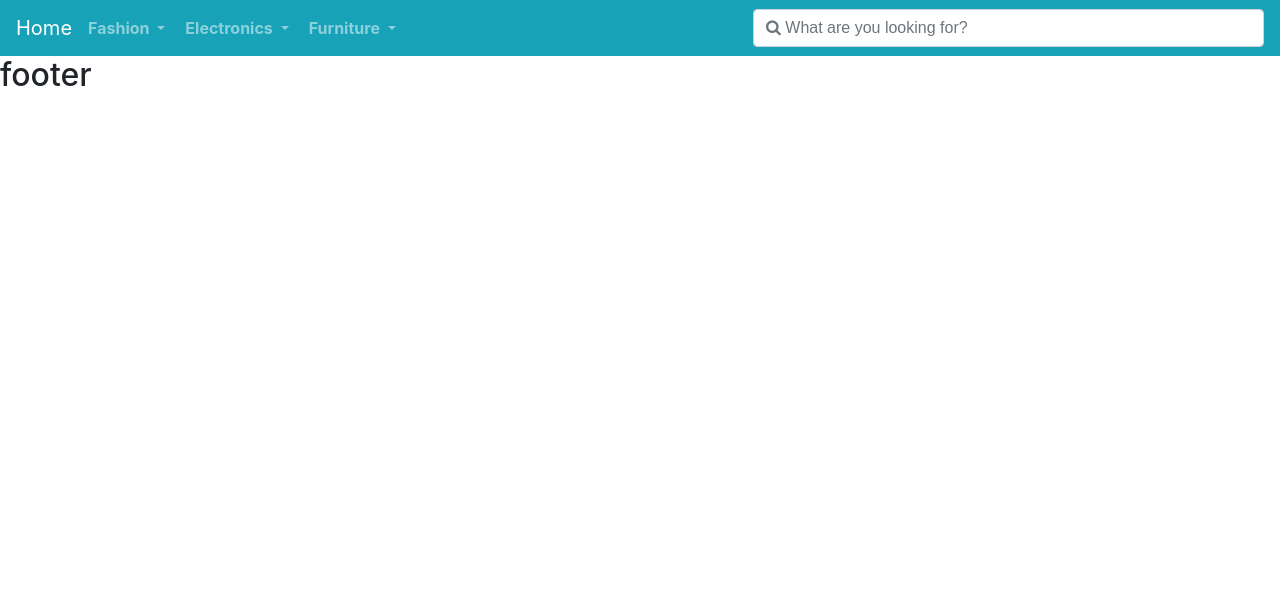
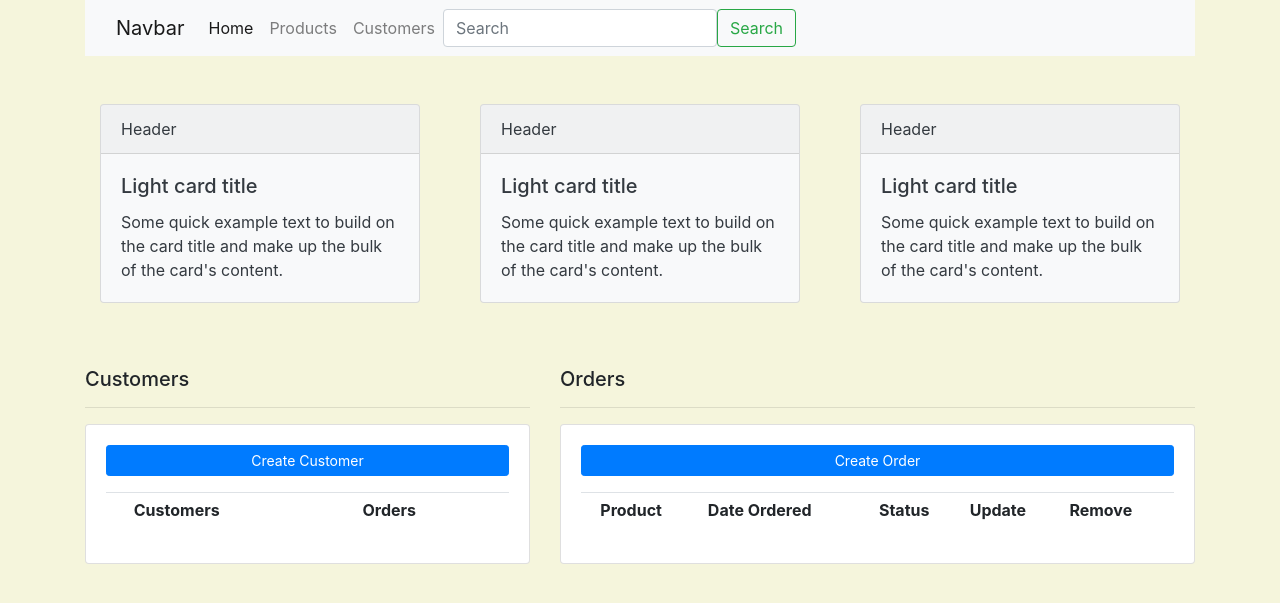
Before and after one commit to Sange-Sherpa/My_Ecommerce, a Django app: page / in a window 1280 px wide. Shown: the top 603 px of the page. Run offline with Django 4.2, Linux system fonts and the light colour scheme; lists and menus that the app fills with data are empty; some libraries are stand-ins or nearby versions.

Commit message:
UI partly built

```diff
--- a/accounts/urls.py
+++ b/accounts/urls.py
@@ -3,4 +3,6 @@ from .views import *
 
 urlpatterns = [
     path('', home, name='home'),
+    path('products/', products, name='products'),
+    path('customer/', customer, name='customer'),
 ]
--- a/accounts/views.py
+++ b/accounts/views.py
@@ -3,3 +3,11 @@ from django.shortcuts import render
 # Create your views here.
 def home(request):
     return render(request, 'home.html')
+
+
+def products(request):
+    return render(request, 'products.html')
+
+
+def customer(request):
+    return render(request, 'customer.html')
--- a/static/css/style.css
+++ b/static/css/main.css
@@ -3,3 +3,7 @@
     padding: 0;
     box-sizing: border-box;
 }
+
+body {
+    background-color: beige;
+}
--- /dev/null
+++ b/templates/assets/navbar.html
@@ -0,0 +1,46 @@
+<!DOCTYPE html>
+<html lang="en">
+
+<head>
+  <meta charset="UTF-8">
+  <meta http-equiv="X-UA-Compatible" content="IE=edge">
+  <meta name="viewport" content="width=device-width, initial-scale=1.0">
+
+  <title>Document</title>
+</head>
+
+<body>
+  <!--Navigation Var-->
+  <nav class="navbar navbar-expand-lg navbar-light bg-light">
+    <div class="container-fluid">
+      <a class="navbar-brand" href="{% url 'home' %}">Navbar</a>
+      <button class="navbar-toggler" type="button" data-bs-toggle="collapse" data-bs-target="#navbarSupportedContent"
+        aria-controls="navbarSupportedContent" aria-expanded="false" aria-label="Toggle navigation">
+        <span class="navbar-toggler-icon"></span>
+      </button>
+      <div class="collapse navbar-collapse" id="navbarSupportedContent">
+
+        <ul class="navbar-nav me-auto mb-2 mb-lg-0">
+          <li class="nav-item">
+            <a class="nav-link active" aria-current="page" href="{% url 'home' %}">Home</a>
+          </li>
+
+          <li class="nav-item">
+            <a class="nav-link" href="{% url 'products' %}">Products</a>
+          </li>
+
+          <li class="nav-item">
+            <a class="nav-link" href="{% url 'customer' %}">Customers</a>
+          </li>
+
+        </ul>
+        <form class="d-flex">
+          <input class="form-control me-2" type="search" placeholder="Search" aria-label="Search">
+          <button class="btn btn-outline-success" type="submit">Search</button>
+        </form>
+      </div>
+    </div>
+  </nav>
+</body>
+
+</html>
--- /dev/null
+++ b/templates/assets/status.html
@@ -0,0 +1,34 @@
+<!DOCTYPE html>
+<html lang="en">
+<head>
+    <meta charset="UTF-8">
+    <meta http-equiv="X-UA-Compatible" content="IE=edge">
+    <meta name="viewport" content="width=device-width, initial-scale=1.0">
+    <title>Document</title>
+</head>
+<body>
+    <div class="row d-flex justify-content-around">
+        <div class="card text-dark bg-light mb-3 mt-5" style="max-width: 20rem;">
+            <div class="card-header">Header</div>
+            <div class="card-body">
+              <h5 class="card-title">Light card title</h5>
+              <p class="card-text">Some quick example text to build on the card title and make up the bulk of the card's content.</p>
+            </div>
+        </div>
+        <div class="card text-dark bg-light mb-3 mt-5" style="max-width: 20rem;">
+            <div class="card-header">Header</div>
+            <div class="card-body">
+              <h5 class="card-title">Light card title</h5>
+              <p class="card-text">Some quick example text to build on the card title and make up the bulk of the card's content.</p>
+            </div>
+        </div>
+        <div class="card text-dark bg-light mb-3 mt-5" style="max-width: 20rem;">
+            <div class="card-header">Header</div>
+            <div class="card-body">
+              <h5 class="card-title">Light card title</h5>
+              <p class="card-text">Some quick example text to build on the card title and make up the bulk of the card's content.</p>
+            </div>
+        </div>
+    </div>
+</body>
+</html>
--- /dev/null
+++ b/templates/base.html
@@ -0,0 +1,34 @@
+<!DOCTYPE html>
+{% load static %}
+<html lang="en">
+<head>
+    <meta charset="UTF-8">
+    <meta http-equiv="X-UA-Compatible" content="IE=edge">
+    <meta name="viewport" content="width=device-width, initial-scale=1.0">
+
+    {% block styles %}
+        <link rel="stylesheet" href="https://stackpath.bootstrapcdn.com/bootstrap/4.3.1/css/bootstrap.min.css">
+        <link rel="stylesheet" href="https://cdnjs.cloudflare.com/ajax/libs/font-awesome/4.0.3/css/font-awesome.css">
+        <link rel="stylesheet" href="{% static 'css/main.css' %}">
+    {% endblock styles %}
+
+    <title>Document</title>
+
+    <style>
+
+    </style>
+</head>
+<body>
+    <div class="container">
+        {% include 'assets/navbar.html' %}
+
+        {% block content %}
+        {% endblock content %}
+    </div>
+
+    {% block scripts %}
+        <script src="https://cdnjs.cloudflare.com/ajax/libs/jquery/3.2.1/jquery.min.js"></script>
+        <script src="https://stackpath.bootstrapcdn.com/bootstrap/4.3.1/js/bootstrap.bundle.min.js"></script>
+    {% endblock scripts %}
+</body>
+</html>
--- /dev/null
+++ b/templates/customer.html
@@ -0,0 +1,5 @@
+{% extends 'home.html' %}
+
+{% block content %}
+    <h1 class="lead">Customer page</h1>
+{% endblock content %}
--- a/templates/home.html
+++ b/templates/home.html
@@ -1,28 +1,54 @@
-<!DOCTYPE html>
-<html lang="en">
-<head>
-    <meta charset="UTF-8">
-    <meta http-equiv="X-UA-Compatible" content="IE=edge">
-    <meta name="viewport" content="width=device-width, initial-scale=1.0">
+{% extends 'base.html' %}
+{% load static %}
 
-    <link rel="stylesheet" href="https://stackpath.bootstrapcdn.com/bootstrap/4.3.1/css/bootstrap.min.css">
-    <link rel="stylesheet" href="https://stackpath.bootstrapcdn.com/bootstrap/4.3.1/js/bootstrap.bundle.min.js">
-    <link rel="stylesheet" href="https://cdnjs.cloudflare.com/ajax/libs/font-awesome/4.0.3/css/font-awesome.css">
-    <link rel="stylesheet" href="https://cdnjs.cloudflare.com/ajax/libs/jquery/3.2.1/jquery.min.js">
+{% block styles %}
+    {{ block.super }}
+{% endblock styles %}
 
-    <title>Document</title>
+{% block content %}
 
-    <style>
+    {% include 'assets/status.html' %}
 
-    </style>
-</head>
-<body>
-    {% include 'navbar.html' %}
+    <div class="row mt-5">
+        <!-- CUSTOMERS -->
+        <div class="col-md-5">
+            <h5> Customers </h5>
+            <hr>
 
-    {% block content %}
+            <div class="card card-body">
+                <a href="#" class="btn btn-primary btn-sm btn-block"> Create Customer </a>
+                <table class="table table-sm mt-3">
+                    <tr>
+                        <th></th>
+                        <th> Customers </th>
+                        <th> Orders </th>
+                    </tr>
+                </table>
+            </div>
+        </div>
 
-    {% endblock content %}
+        <!-- ORDERS -->
+        <div class="col-md-7">
+            <h5> Orders </h5>
+            <hr>
 
-    <h2>footer</h2>
-</body>
-</html>
+            <div class="card card-body">
+                <a href="#" class="btn btn-primary btn-sm btn-block"> Create Order </a>
+                <table class="table table-sm mt-3">
+                    <tr>
+                        <th></th>
+                        <th> Product </th>
+                        <th> Date Ordered </th>
+                        <th> Status </th>
+                        <th> Update </th>
+                        <th> Remove </th>
+                    </tr>
+                </table>
+            </div>
+        </div>
+    </div>
+{% endblock content %}
+
+{% block scripts %}
+    {{ block.super }}
+{% endblock scripts %}
--- a/templates/navbar.html
+++ /dev/null
@@ -1,272 +0,0 @@
-<!DOCTYPE html>
-<html lang="en">
-<head>
-    <meta charset="UTF-8">
-    <meta http-equiv="X-UA-Compatible" content="IE=edge">
-    <meta name="viewport" content="width=device-width, initial-scale=1.0">
-
-    <title>Document</title>
-
-    <style>
-        .navbar .dropdown-menu div[class*="col"] {
-            margin-bottom: 1rem
-        }
-
-        .navbar .dropdown-menu {
-            border: none;
-            background-color: rgb(0, 115, 168) !important;
-            margin-top: 8px
-        }
-
-        .navbar {
-            padding-top: 0px;
-            padding-bottom: 0px
-        }
-
-        .navbar .nav-item {
-            padding: .5rem .5rem;
-            margin: 0 .25rem
-        }
-
-        .navbar .dropdown {
-            position: static
-        }
-
-        .navbar .dropdown-menu {
-            width: 100%;
-            left: 0;
-            right: 0;
-            top: 45px
-        }
-
-        .navbar .dropdown:hover .dropdown-menu,
-        .navbar .dropdown .dropdown-menu:hover {
-            display: block !important
-        }
-
-        .navbar .dropdown-menu {
-            border: 1px solid rgba(0, 0, 0, .15);
-            background-color: #fff
-        }
-
-        a.i {
-            margin-top: -20px;
-            font-weight: 400;
-            color: white
-        }
-
-        a.catogary {
-            margin-left: -20px;
-            color: white
-        }
-
-        button.srch {
-            padding: 0px
-        }
-
-        @media only screen and (max-width: 1024px) and (min-width: 768px) {
-            input.srch {
-                padding: 0px;
-                width: 100%
-            }
-        }
-
-        a.nav-link.active {
-            font-weight: 700;
-            background-color: #6B5B95;
-            color: white
-        }
-
-        a.navbar-brand {
-            color: white
-        }
-
-        span.navbar-toggler.icon {
-            color: black
-        }
-    </style>
-</head>
-<body>
-    <!--Navigation Var-->
-<nav class="navbar navbar-expand-sm navbar-dark bg-info"> <a class="navbar-brand" href="#">Home</a>
-    <!--Toggle Collapse Button--> <button class="navbar-toggler" type="button" data-toggle="collapse" data-target="#navbarSupportedContent" aria-controls="navbarSupportedContent" aria-expanded="false" aria-label="Toggle navigation"> <span class="navbar-toggler-icon"></span> </button>
-    <!--Division for navbar-->
-    <div class="collapse navbar-collapse" id="navbarSupportedContent">
-        <!--UL for links-->
-        <ul class="navbar-nav mr-auto">
-            <!-- Catagory 1-->
-            <li class="nav-item dropdown"> <a class="nav-link dropdown-toggle catogary" href="#" id="navbarDropdown" role="button" data-toggle="dropdown" aria-haspopup="true" aria-expanded="false"> <strong> Fashion </strong> </a>
-                <!--Div for catogary 1-->
-                <div class="dropdown-menu" aria-labelledby="navbarDropdown">
-                    <div class="container">
-                        <div class="row">
-                            <!--Row 1-->
-                            <div class="col-md-3">
-                                <!--Column 1-->
-                                <ul class="nav flex-column">
-                                    <li class="nav-item"> <a class="nav-link active" href="#">TOPS</a> </li>
-                                    <li class="nav-item"> <a class="nav-link i" href="#">Shirts</a> </li>
-                                    <li class="nav-item"> <a class="nav-link i" href="#">Tunics</a> </li>
-                                    <li class="nav-item"> <a class="nav-link i" href="#">Tops</a> </li>
-                                    <li class="nav-item"> <a class="nav-link i" href="#">Vests</a> </li>
-                                </ul>
-                            </div>
-                            <div class="col-md-3">
-                                <!--Column 2-->
-                                <ul class="nav flex-column">
-                                    <li class="nav-item"> <a class="nav-link active" href="#">DRESSES</a> </li>
-                                    <li class="nav-item"> <a class="nav-link i" href="#">Casual</a> </li>
-                                    <li class="nav-item"> <a class="nav-link i" href="#">Evening</a> </li>
-                                    <li class="nav-item"> <a class="nav-link i" href="#">Designer</a> </li>
-                                    <li class="nav-item"> <a class="nav-link active" href="#">SHOES</a> </li>
-                                    <li class="nav-item"> <a class="nav-link i" href="#">Flat shoes</a> </li>
-                                    <li class="nav-item"> <a class="nav-link i" href="#">Sandals</a> </li>
-                                    <li class="nav-item"> <a class="nav-link i" href="#">Boots</a> </li>
-                                </ul>
-                            </div>
-                            <div class="col-md-3">
-                                <!--Column 3-->
-                                <ul class="nav flex-column">
-                                    <li class="nav-item"> <a class="nav-link active" href="#">JEWELRY</a> </li>
-                                    <li class="nav-item"> <a class="nav-link i" href="#">Bracelets</a> </li>
-                                    <li class="nav-item"> <a class="nav-link i" href="#">Earings</a> </li>
-                                    <li class="nav-item"> <a class="nav-link i" href="#">Nosepin</a> </li>
-                                    <li class="nav-item"> <a class="nav-link i" href="#">Necklace</a> </li>
-                                    <li class="nav-item"> <a class="nav-link i" href="#">Rings</a> </li>
-                                    <li class="nav-item"> <a class="nav-link i" href="#">Lockets</a> </li>
-                                </ul>
-                            </div>
-                            <div class="col-md-3">
-                                <!--Column 4-->
-                                <ul class="nav flex-column">
-                                    <li class="nav-item"> <a class="nav-link active" href="#">TRENDING</a> </li>
-                                    <li class="nav-item"> <a class="nav-link i" href="#">Crafted Kurti</a> </li>
-                                    <li class="nav-item"> <a class="nav-link i" href="#">Shorts</a> </li>
-                                    <li class="nav-item"> <a class="nav-link i" href="#">Cosmetics</a> </li>
-                                    <li class="nav-item"> <a class="nav-link i" href="#">Custumized Shoes</a> </li>
-                                    <li class="nav-item"> <a class="nav-link active" href="#">JEANS</a> </li>
-                                    <li class="nav-item"> <a class="nav-link i" href="#">Slim Fit</a> </li>
-                                    <li class="nav-item"> <a class="nav-link i" href="#">Low Waist</a> </li>
-                                </ul>
-                            </div>
-                        </div>
-                    </div>
-                </div>
-            </li> <!-- Catagory 2-->
-            <li class="nav-item dropdown"> <a class="nav-link dropdown-toggle catogary" href="#" id="navbarDropdown" role="button" data-toggle="dropdown" aria-haspopup="true" aria-expanded="false"> <strong> Electronics </strong> </a>
-                <!--Div for catogary 2-->
-                <div class="dropdown-menu" aria-labelledby="navbarDropdown">
-                    <div class="container">
-                        <div class="row">
-                            <!--Row 1-->
-                            <div class="col-md-3">
-                                <!--Column 1-->
-                                <ul class="nav flex-column">
-                                    <li class="nav-item"> <a class="nav-link active" href="#">MOBILE</a> </li>
-                                    <li class="nav-item"> <a class="nav-link i" href="#">Sony</a> </li>
-                                    <li class="nav-item"> <a class="nav-link i" href="#">Samsung</a> </li>
-                                    <li class="nav-item"> <a class="nav-link i" href="#">Apple</a> </li>
-                                    <li class="nav-item"> <a class="nav-link i" href="#">Xiaomi</a> </li>
-                                    <li class="nav-item"> <a class="nav-link i" href="#">Lenevo</a> </li>
-                                </ul>
-                            </div>
-                            <div class="col-md-3">
-                                <!--Column 2-->
-                                <ul class="nav flex-column">
-                                    <li class="nav-item"> <a class="nav-link active" href="#">KITCHEN</a> </li>
-                                    <li class="nav-item"> <a class="nav-link i" href="#">Electric Heater</a> </li>
-                                    <li class="nav-item"> <a class="nav-link i" href="#">Toaster</a> </li>
-                                    <li class="nav-item"> <a class="nav-link active" href="#">DAILY USE</a> </li>
-                                    <li class="nav-item"> <a class="nav-link i" href="#">Water Heater</a> </li>
-                                    <li class="nav-item"> <a class="nav-link i" href="#">Induction Cooker</a> </li>
-                                </ul>
-                            </div>
-                            <div class="col-md-3">
-                                <!--Column 3-->
-                                <ul class="nav flex-column">
-                                    <li class="nav-item"> <a class="nav-link active" href="#">COMPUTERS & ACCESSORIES</a> </li>
-                                    <li class="nav-item"> <a class="nav-link i" href="#">Laptops</a> </li>
-                                    <li class="nav-item"> <a class="nav-link i" href="#">Hard Drives</a> </li>
-                                    <li class="nav-item"> <a class="nav-link i" href="#">Pen Drives</a> </li>
-                                    <li class="nav-item"> <a class="nav-link i" href="#">Mouse & Keyboards</a> </li>
-                                </ul>
-                            </div>
-                        </div>
-                    </div>
-                </div>
-            </li> <!-- Catagory 3-->
-            <li class="nav-item dropdown"> <a class="nav-link dropdown-toggle catogary" href="#" id="navbarDropdown" role="button" data-toggle="dropdown" aria-haspopup="true" aria-expanded="false"> <strong> Furniture </strong> </a>
-                <!--Div for catogary 3-->
-                <div class="dropdown-menu" aria-labelledby="navbarDropdown">
-                    <div class="container">
-                        <div class="row">
-                            <!--Row 1-->
-                            <div class="col-md-3">
-                                <!--Column 1-->
-                                <ul class="nav flex-column">
-                                    <li class="nav-item"> <a class="nav-link active" href="#">Object 1</a> </li>
-                                    <li class="nav-item"> <a class="nav-link i" href="#">Item 1</a> </li>
-                                    <li class="nav-item"> <a class="nav-link i" href="#">Item 2</a> </li>
-                                    <li class="nav-item"> <a class="nav-link i" href="#">Item 3</a> </li>
-                                </ul>
-                            </div>
-                            <div class="col-md-3">
-                                <!--Column 2-->
-                                <ul class="nav flex-column">
-                                    <li class="nav-item"> <a class="nav-link active" href="#">Object 2</a> </li>
-                                    <li class="nav-item"> <a class="nav-link i" href="#">Item 1</a> </li>
-                                    <li class="nav-item"> <a class="nav-link i" href="#">Item 2</a> </li>
-                                    <li class="nav-item"> <a class="nav-link i" href="#">Item 3</a> </li>
-                                </ul>
-                            </div>
-                            <div class="col-md-3">
-                                <!--Column 3-->
-                                <ul class="nav flex-column">
-                                    <li class="nav-item"> <a class="nav-link active" href="#">Object 3</a> </li>
-                                    <li class="nav-item"> <a class="nav-link i" href="#">Item 1</a> </li>
-                                    <li class="nav-item"> <a class="nav-link i" href="#">Item 2</a> </li>
-                                    <li class="nav-item"> <a class="nav-link i" href="#">Item 3</a> </li>
-                                </ul>
-                            </div>
-                            <div class="col-md-3">
-                                <!--Column 4-->
-                                <ul class="nav flex-column">
-                                    <li class="nav-item"> <a class="nav-link active" href="#">Object 4</a> </li>
-                                    <li class="nav-item"> <a class="nav-link i" href="#">Item 1</a> </li>
-                                    <li class="nav-item"> <a class="nav-link i" href="#">Item 2</a> </li>
-                                    <li class="nav-item"> <a class="nav-link i" href="#">Item 3</a> </li>
-                                </ul>
-                            </div>
-                        </div>
-                    </div>
-                </div>
-            </li> <!-- Catagory 4-->
-
-        </ul>
-        <!--Search-->
-        <form class="form-inline"> <input class="form-control srch" size="50" type="search" placeholder="&#xF002; What are you looking for?" style="font-family:Arial, FontAwesome" aria-label="Search"> </form>
-    </div>
-</nav>
-
-<script>
-    $(document).ready(function() {
-
-        $(window).resize(function(){
-            if ($(window).width() >= 980){
-
-                $(".navbar .dropdown-toggle").hover(function () {
-                $(this).parent().toggleClass("show");
-                $(this).parent().find(".dropdown-menu").toggleClass("show");
-                });
-
-                $( ".navbar .dropdown-menu" ).mouseleave(function() {
-                $(this).removeClass("show");
-                });
-
-            }
-        });
-
-    });
-</script>
-</body>
-</html>
--- /dev/null
+++ b/templates/products.html
@@ -0,0 +1,5 @@
+{% extends 'base.html' %}
+
+{% block content %}
+    <h1 class="lead">Products</h1>
+{% endblock content %}
```
